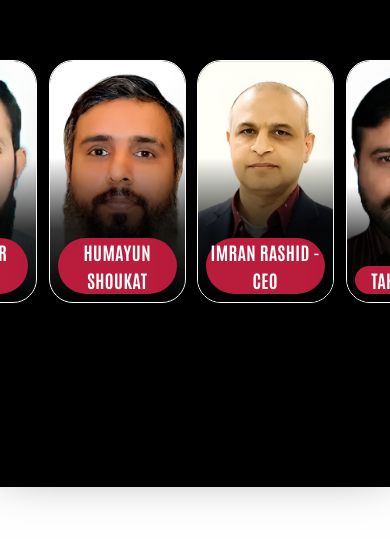
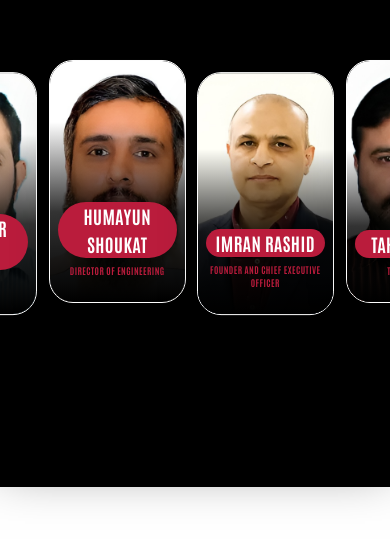
Before and after one commit to adeeelfarooq/DELTASHOPPE, a React (Vite) app: page / in a window 390 px wide. Shown: the part 2536-3075 px from the top of the page. Built offline with nearby package versions, Linux system fonts and the light colour scheme; a web font is replaced by a local one.

Commit message:
Updated TeamSection with Role

```diff
--- a/src/constants/index.js
+++ b/src/constants/index.js
@@ -72,7 +72,7 @@ export const teamData = [
     rotation: "",
     name: "Muhammad Ali",
     role: "Operations",
-    translation: "translate-y-[-5%] right-[25%]",
+    translation: "translate-y-[-5%] ",
     bio: "Ali has over 23 years of experience in Administration, HR, Finance, Project Management, and corporate operations. He holds Master's degrees in Commerce and Computer Sciences, along with an MS/M.Phil in Project Management. He has worked with educational institutions, multinational companies, and the telecom sector. Project Management is his passion, and he believes in continuous learning and career excellence.",
     linkedin: "#",
   },
@@ -82,7 +82,7 @@ export const teamData = [
     rotation: "",
     name: "Haroon Ur Rasheed",
     role: ".NET Developer",
-    translation: "translate-y-[-5%] right-[10%]",
+    translation: "translate-y-[5%] ",
     bio: "Haroon is a Computer Science graduate with 7 years of experience in application development. He specializes in .NET, WPF, C#, SQL, point-of-sale systems, inventory management, and distributed desktop applications. He is passionate about learning new technologies and building practical solutions. Haroon also enjoys travelling, farming, and agriculture.",
     linkedin: "#",
   },
@@ -92,7 +92,7 @@ export const teamData = [
     rotation: "",
     name: "Humayun Shoukat",
     role: "Director of Engineering",
-    translation: "translate-y-[-5%] right-[5%]",
+    translation: " ",
     bio: "Humayun has more than 14 years of experience in .NET Full Stack development. His expertise includes .NET Core, Microservices, Angular, CI/CD, DevOps, design patterns, dependency injection, and IoC containers. At Deltashoppe, he focuses on code quality, self-learning, and modern technologies. He is also a family man who enjoys reading, football, cricket, and table tennis.",
     linkedin: "#",
   },
@@ -100,7 +100,7 @@ export const teamData = [
   {
     img: "/images/imran-rashid-ceo-deltashoppe-1.jpg",
     rotation: "",
-    name: "Imran Rashid - CEO",
+    name: "Imran Rashid",
     role: "Founder and Chief Executive Officer",
     translation: "translate-y-[5%]",
     bio: "Imran Rashid began his journey with computers during his teenage years and later completed a Master's degree in Software Engineering from Liverpool University. After working as a consultant in the UK, he returned to Pakistan and started his own software venture. With expertise in Oracle and .NET, he has led enterprise and internet-scale application development. Imran believes in quality, continuous learning, and building a strong workplace culture at Deltashoppe.",
--- a/src/sections/TeamSection.jsx
+++ b/src/sections/TeamSection.jsx
@@ -44,7 +44,7 @@ const CustomSection = () => {
             defaults: { force3D: true }
         })
 
-        // 🟢 TEMPLATE WALI SAME ANIMATION (Cards ka neeche se upar aana one by one)
+        // TEMPLATE WALI SAME ANIMATION (Cards ka neeche se upar aana one by one)
         pinTl.from(".vd-card", {
             yPercent: 150,
             stagger: 0.3,
@@ -54,7 +54,7 @@ const CustomSection = () => {
     })
 
     return (
-        // 🟢 Baki aapki sari classes z-20, bg-[#000], shadow wesi ki wesi hain.
+        // Baki aapki sari classes z-20, bg-[#000], shadow wesi ki wesi hain.
         <section className="testimonials-section custom-isolated-section relative z-20 w-full h-[120dvh] bg-[#000] shadow-[0_-20px_50px_rgba(0,0,0,0.5)]">
 
             <div className="absolute size-full flex flex-col items-center pt-[10vw]">
@@ -81,53 +81,60 @@ const CustomSection = () => {
                 </h1>
             </div>
 
-            {/* 🟢 Container ko properly Flex, Center aur Gap diya hai CSS ko override kar k */}
+            {/* Container ko properly Flex, Center aur Gap diya hai CSS ko override kar k */}
             <div className="pin-box !ps-0 !flex !flex-row !flex-nowrap !justify-center !items-center !gap-3 md:!gap-5 !px-2 md:!px-4 !w-full">
                 {
                     // 6 cards render karne ke liye
                     teamData.slice(0, 6).map((card, index) => (
                         <div
                             key={index}
-                            // 🟢 'group', 'overflow-hidden' aur 'cursor-pointer' add kia hai baqi sab exact aapki classes hain
-                            className={`vd-card group overflow-hidden cursor-pointer aspect-[9/16] h-auto !relative !m-0 !w-[35vw] md:!w-[15vw] lg:!w-[14.5vw] xl:!w-[14vw] !border-white shadow-2xl`}
+                            // 'group', 'overflow-hidden' aur 'cursor-pointer' add kia hai baqi sab exact aapki classes hain
+                            className={`vd-card ${card.translation} group overflow-hidden cursor-pointer aspect-[9/16] h-auto !relative !m-0 !w-[35vw] md:!w-[15vw] lg:!w-[14.5vw] xl:!w-[14vw] !border-white shadow-2xl`}
                             style={{ willChange: 'transform' }}
                         >
-                           {/* 🟢 Image Blur aur Dark hogi hover py */}
+                           {/* Image Blur aur Dark hogi hover py */}
                            <img
                                src={card.img}
                                alt={card.name}
                                className='size-full object-cover pointer-events-none transition-all duration-500 ease-in-out group-hover:blur-[5px] group-hover:brightness-[0.25] group-hover:scale-105'
                            />
 
-                           {/* 🟢 LinkedIn Icon Top Right pe */}
+                           {/* 🟢 FIX 1: Aapka diya hua EXACT button code LinkedIn k liye use kia hai (Scale-y animation k sath) */}
                            <a
                                href={card.linkedin || "#"}
                                target="_blank"
                                rel="noreferrer"
-                               className="absolute top-2 right-2 md:top-3 md:right-3 bg-black/60 hover:bg-[#ba1c3c] backdrop-blur-sm p-1.5 md:p-2 rounded-full opacity-0 group-hover:opacity-100 transition-all duration-500 translate-y-[-10px] group-hover:translate-y-0 z-30"
+                               className="absolute top-2 right-2 md:top-3 md:right-3 opacity-0 group-hover:opacity-100 transition-all duration-500 translate-y-[-10px] group-hover:translate-y-0 z-30"
                            >
-                               <svg xmlns="http://www.w3.org/2000/svg" width="14" height="14" fill="currentColor" viewBox="0 0 24 24" className="text-white">
-                                   <path d="M19 0h-14c-2.761 0-5 2.239-5 5v14c0 2.761 2.239 5 5 5h14c2.762 0 5-2.239 5-5v-14c0-2.761-2.238-5-5-5zm-11 19h-3v-11h3v11zm-1.5-12.268c-.966 0-1.75-.79-1.75-1.764s.784-1.764 1.75-1.764 1.75.79 1.75 1.764-.783 1.764-1.75 1.764zm13.5 12.268h-3v-5.604c0-3.368-4-3.113-4 0v5.604h-3v-11h3v1.765c1.396-2.586 7-2.777 7 2.476v6.759z"/>
-                               </svg>
+                               <button className="h-8 md:h-10 px-3 md:px-3 flex items-center justify-center gap-1.5 rounded-full bg-black/60 border border-white/20 text-white font-black text-[10px] tracking-widest hover:text-white transition-all cursor-pointer group/btn relative overflow-hidden backdrop-blur-sm">
+                                   <span className="absolute inset-0 bg-[#ba1c3c] transform origin-top scale-y-0 transition-transform duration-300 ease-out group-hover/btn:scale-y-100 -z-10"></span>
+                                   <svg className="relative z-10 w-3 h-3 md:w-3.5 md:h-3.5 text-white" viewBox="0 0 24 24" fill="currentColor">
+                                       <path d="M19 0h-14c-2.761 0-5 2.239-5 5v14c0 2.761 2.239 5 5 5h14c2.762 0 5-2.239 5-5v-14c0-2.761-2.238-5-5-5zm-11 19h-3v-11h3v11zm-1.5-12.268c-.966 0-1.75-.79-1.75-1.764s.784-1.764 1.75-1.764 1.75.79 1.75 1.764-.783 1.764-1.75 1.764zm13.5 12.268h-3v-5.604c0-3.368-4-3.113-4 0v5.604h-3v-11h3v1.765c1.396-2.586 7-2.777 7 2.476v6.759z"/>
+                                   </svg>
+
+                               </button>
                            </a>
 
-                           {/* 🟢 Data Reveal Box */}
-                           <div className="absolute bottom-0 left-0 w-full bg-gradient-to-t from-black via-black/80 to-transparent pt-16 pb-4 px-2 md:px-3 flex flex-col justify-end">
+                           {/* Data Reveal Box */}
+                           <div className="absolute bottom-0 left-0 w-full bg-gradient-to-t from-black via-black/80 to-transparent pt-16 px-2 md:px-3 flex flex-col justify-end">
 
                                 <div className="translate-y-4 group-hover:translate-y-0 transition-transform duration-500 ease-in-out flex flex-col items-center">
 
-                                    {/* 🟢 AAPKA EXACT H2 CODE */}
+                                    {/* AAPKA EXACT H2 CODE */}
                                     <h2 className="text-white bg-[#ba1c3c] rounded-full text-center font-sans font-bold text-lg md:text-xl xl:text-2xl uppercase m-0 tracking-wide w-full z-10">
                                         {card.name}
                                     </h2>
 
-                                    {/* 🟢 HOVER PAR PURA DATA YAHAN AAYEGA */}
+                                    {/* 🟢 FIX 2: Role Hamesha Dikhay ga, original Color hai, aur 'mb-3' add kia hai gap k liye */}
+                                    <p className="text-[#ba1c3c] font-bold text-[9px] md:text-[11px] xl:text-xs mt-1.5 mb-10 uppercase tracking-wider z-10 text-center">
+                                        {card.role}
+                                    </p>
+
+                                    {/* HOVER PAR PURA DATA YAHAN AAYEGA */}
                                     <div className="grid grid-rows-[0fr] group-hover:grid-rows-[1fr] transition-all duration-700 ease-in-out w-full text-center">
-                                        <div className="overflow-hidden opacity-0 group-hover:opacity-100 transition-opacity duration-500 delay-150 pt-2">
-                                            <p className="text-[#ba1c3c] font-bold text-[9px] md:text-[11px] xl:text-xs mb-1.5 uppercase tracking-wider">
-                                                {card.role}
-                                            </p>
-                                            <p className="text-gray-200 text-[8px] md:text-[9px] xl:text-[11px] font-paragraph leading-snug xl:leading-relaxed">
+                                        <div className="overflow-hidden opacity-0 group-hover:opacity-100 transition-opacity duration-500 delay-150">
+                                            {/* Neechy spacing taake data border me na ghussay */}
+                                            <p className="text-gray-200 text-[8px] md:text-[9px] xl:text-[11px] font-paragraph leading-snug xl:leading-relaxed pb-3">
                                                 {card.bio}
                                             </p>
                                         </div>
```
